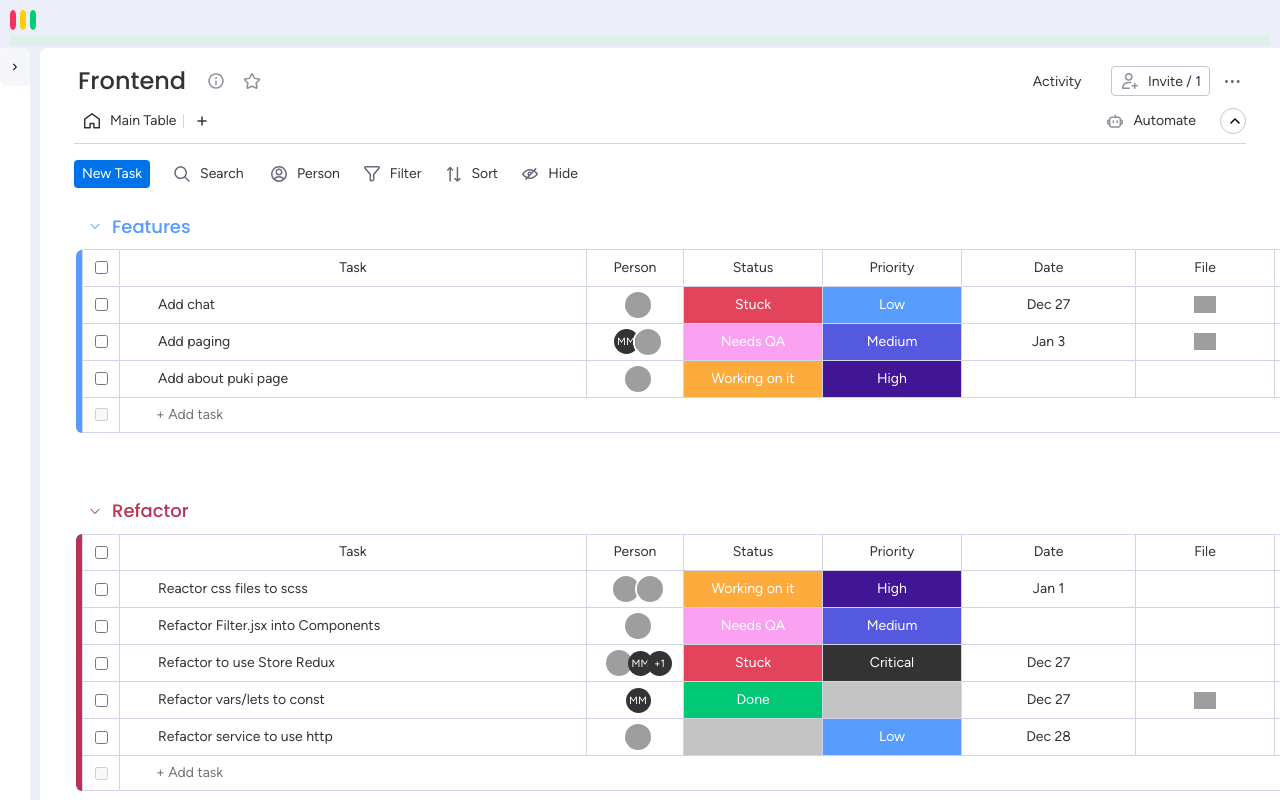
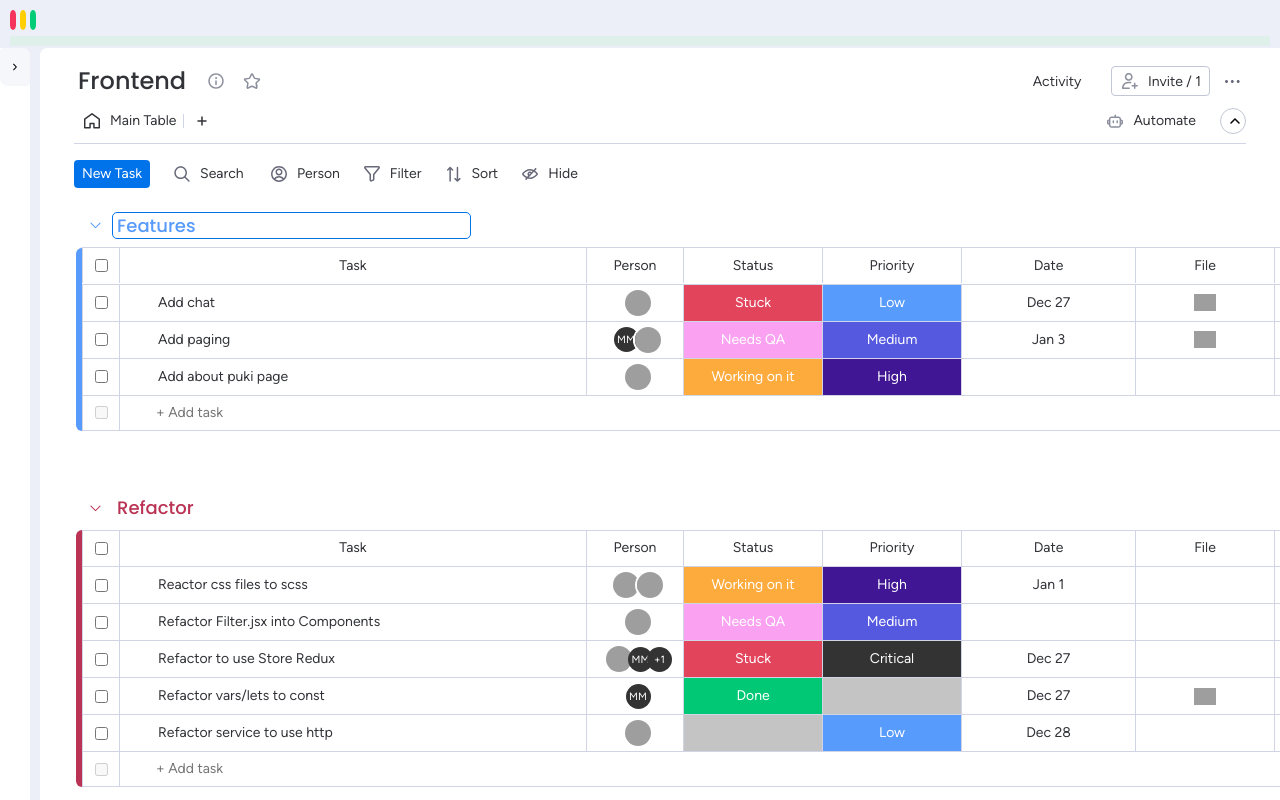
Before and after one commit to NoamSaar/Myday-frontend, a React (Vite) app: page /board/b101 in a window 1280 px wide. Both pictures are taken after a click on the element "Features". Built offline with nearby package versions, Linux system fonts and the light colour scheme; grey boxes are pictures that could not be loaded.

Commit message:
Add group title edit

```diff
--- a/src/assets/styles/cmps/_board-group.scss
+++ b/src/assets/styles/cmps/_board-group.scss
@@ -16,13 +16,15 @@
                 align-items: center;
                 margin-inline-start: 4px;
 
-                h4 {
-                    font-size: 18px;
+                h4,
+                .focused-input {
+                    font-size: rem(18px);
                     margin-block: 9px;
-                    padding: 0 8px;
-                    border: 1px solid transparent;
-                    cursor: pointer;
+                    padding-inline: 4px;
+                    font-family: poppins-medium;
+                    cursor: text;
                 }
+
 
                 p {
 
@@ -36,13 +38,18 @@
 
                 }
 
-                svg {
-                    width: 12px;
+                .arrow-container {
+                    width: 22px;
                     margin-right: 2px;
                     margin-left: 9px;
-                    fill: inherit;
-                    cursor: pointer;
+
+                    svg {
+                        width: 13px;
+                        fill: inherit;
+                        cursor: pointer;
+                    }
                 }
+
             }
 
             .arrow-container {
--- a/src/cmps/Board/Group/BoardGroup.jsx
+++ b/src/cmps/Board/Group/BoardGroup.jsx
@@ -2,11 +2,13 @@ import { useState } from "react";
 import { TaskList } from "./TaskList";
 import { useSelector } from "react-redux";
 import { MenuOptionsModal } from "../../MenuOptionsModal";
-import { removeGroup } from "../../../store/actions/board.actions";
+import { removeGroup, updateGroup } from "../../../store/actions/board.actions";
 import { AngleDownIcon, DeleteIcon, MenuIcon } from "../../../services/svg.service";
 
 export function BoardGroup({ group, titlesOrder }) {
     const [isMenuOpen, setIsMenuOpen] = useState(false)
+    const [isEditing, setIsEditing] = useState(false)
+    const [groupTitle, setGroupTitle] = useState(group.title)
     const board = useSelector((storeState) => storeState.boardModule.currBoard)
 
 
@@ -14,11 +16,43 @@ export function BoardGroup({ group, titlesOrder }) {
         setIsMenuOpen(prevIsOpen => !prevIsOpen)
     }
 
+    async function onGroupChange(field, date) {
+        try {
+            const updatedGroup = { ...group, [field]: date }
+            updateGroup(board._id, updatedGroup)
+        } catch (error) {
+            console.error("Error changing group:", error)
+        }
+    }
+
     async function onDeleteGroup() {
         try {
             removeGroup(board._id, group.id)
         } catch (error) {
             console.error("Error removing task:", error)
+        }
+    }
+
+    async function onChangeTitle({ target }) {
+        try {
+            const title = target.value
+            setGroupTitle(title)
+            if (title) onGroupChange("title", title)
+        } catch (error) {
+            console.error("Error changing group title:", error)
+        }
+    }
+
+    async function onTitleEditExit() {
+        try {
+
+            if (!groupTitle) {
+                setGroupTitle(group.title)
+                onGroupChange("title", group.title)
+            }
+            setIsEditing(false)
+        } catch (error) {
+            console.error("Error changing group title:", error)
         }
     }
 
@@ -41,8 +75,23 @@ export function BoardGroup({ group, titlesOrder }) {
                         <button className="btn" onClick={toggleMenu} style={{ fill: 'black' }}><MenuIcon /></button>
                     </div>
                     <div className="sticky-left-40 title-container">
-                        <button style={{ fill: group.color }} className="arrow-container"><AngleDownIcon /></button>
-                        <h4 style={{ color: group.color }}>{group.title}</h4>
+                        <button title="Collapse group" style={{ fill: group.color }} className="arrow-container"><AngleDownIcon /></button>
+
+                        {isEditing ? (
+                            <form onSubmit={ev => (ev.preventDefault(), onTitleEditExit())}>
+                                <input
+                                    autoFocus
+                                    value={groupTitle}
+                                    onChange={onChangeTitle}
+                                    className="reset focused-input"
+                                    type="text"
+                                    onBlur={onTitleEditExit}
+                                    style={{ color: group.color }}
+                                />
+                            </form>
+                        ) : (
+                            <h4 style={{ color: group.color }} className="editable-txt" onClick={() => setIsEditing(true)}>{groupTitle}</h4>
+                        )}
                         <p className="tasks-count">{group.tasks.length} Tasks</p>
                     </div>
                 </div>
--- a/src/cmps/Board/Group/TaskPreview.jsx
+++ b/src/cmps/Board/Group/TaskPreview.jsx
@@ -65,10 +65,14 @@ export function TaskPreview({ task, groupId, groupColor }) {
         }
     }
 
-    function onChangeTitle({ target }) {
+    async function onChangeTitle({ target }) {
+        try {
             const title = target.value
             setTaskTitle(title)
             if (title) onTaskChange("title", title)
+        } catch (error) {
+            console.error("Error changing task title:", error)
+        }
     }
 
     function handleMouseEnter() {
@@ -88,9 +92,18 @@ export function TaskPreview({ task, groupId, groupColor }) {
         setIsActive(true)
     }
 
-    function onTitleEditExit() {
+    async function onTitleEditExit() {
+        try {
+
+            if (!taskTitle) {
+                setTaskTitle(task.title)
+                onTaskChange("title", task.title)
+            }
             setIsEditing(false)
             setIsActive(false)
+        } catch (error) {
+            console.error("Error changing task title:", error)
+        }
     }
 
     const menuOptions = [
@@ -125,6 +138,7 @@ export function TaskPreview({ task, groupId, groupColor }) {
                     <li className="task-title single-task">
 
                         {isEditing ? (
+                            <form onSubmit={ev => (ev.preventDefault(), onTitleEditExit())}>
                                 <input
                                     autoFocus
                                     value={taskTitle}
@@ -133,6 +147,7 @@ export function TaskPreview({ task, groupId, groupColor }) {
                                     type="text"
                                     onBlur={onTitleEditExit}
                                 />
+                            </form>
                         ) : (
                             <span className="editable-txt" onClick={onTitleClick}>{taskTitle}</span>
 
--- a/src/services/board.service.local.js
+++ b/src/services/board.service.local.js
@@ -15,6 +15,7 @@ export const boardService = {
     updateTask,
     addGroup,
     removeGroup,
+    updateGroup,
     getDefaultFilter,
 }
 
@@ -1142,6 +1143,20 @@ async function removeGroup(boardId, groupId) {
 
 }
 
+async function updateGroup(boardId, group) {
+    try {
+        const board = await getById(boardId)
+        const groupIdx = board.groups.findIndex(currgroup => currgroup.id === group.id)
+
+        board.groups.splice(groupIdx, 1, group)
+        return await save(board)
+    } catch (error) {
+        throw new Error(error.message || 'An error occurred during removing group')
+
+    }
+
+}
+
 //tasks
 
 async function addTask(boardId, groupId, taskTitle) {
--- a/src/store/actions/board.actions.js
+++ b/src/store/actions/board.actions.js
@@ -138,6 +138,13 @@ export async function removeGroup(boardId, groupId) {
 
 }
 
+export async function updateGroup(boardId, group) {
+    const board = await boardService.updateGroup(boardId, group)
+    setCurrBoard(board)
+    store.dispatch(getActionUpdateBoard(board))
+}
+
+
 /**************** task actions ****************/
 
 export async function addTask(boardId, groupId, taskTitle) {
@@ -159,45 +166,12 @@ export async function removeTask(boardId, groupId, taskId) {
     } catch (error) {
         throw new Error(error.message || 'An error occurred during removing task')
     }
-
 }
 
 export async function updateTask(boardId, groupId, task) {
     const board = await boardService.updateTask(boardId, groupId, task)
     setCurrBoard(board)
     store.dispatch(getActionUpdateBoard(board))
-
-
-
-    // switch (cmpType) {
-
-    //     case 'title':
-    //         task.title = data
-    //         break;
-
-    //     case 'members':
-    //         task.person = data
-    //         break;
-
-    //     case 'status':
-    //         task.status = data
-    //         break;
-
-    //     case 'priority':
-    //         task.priority = data
-    //         break;
-
-    //     case 'file':
-    //         task.file = data
-    //         break;
-
-    //     case 'link':
-    //         task.link = data
-    //         break;
-
-    //     default:
-    //         break;
-    // }
 }
 
 
```
Lines whose indentation alone changed are shown as unchanged.
